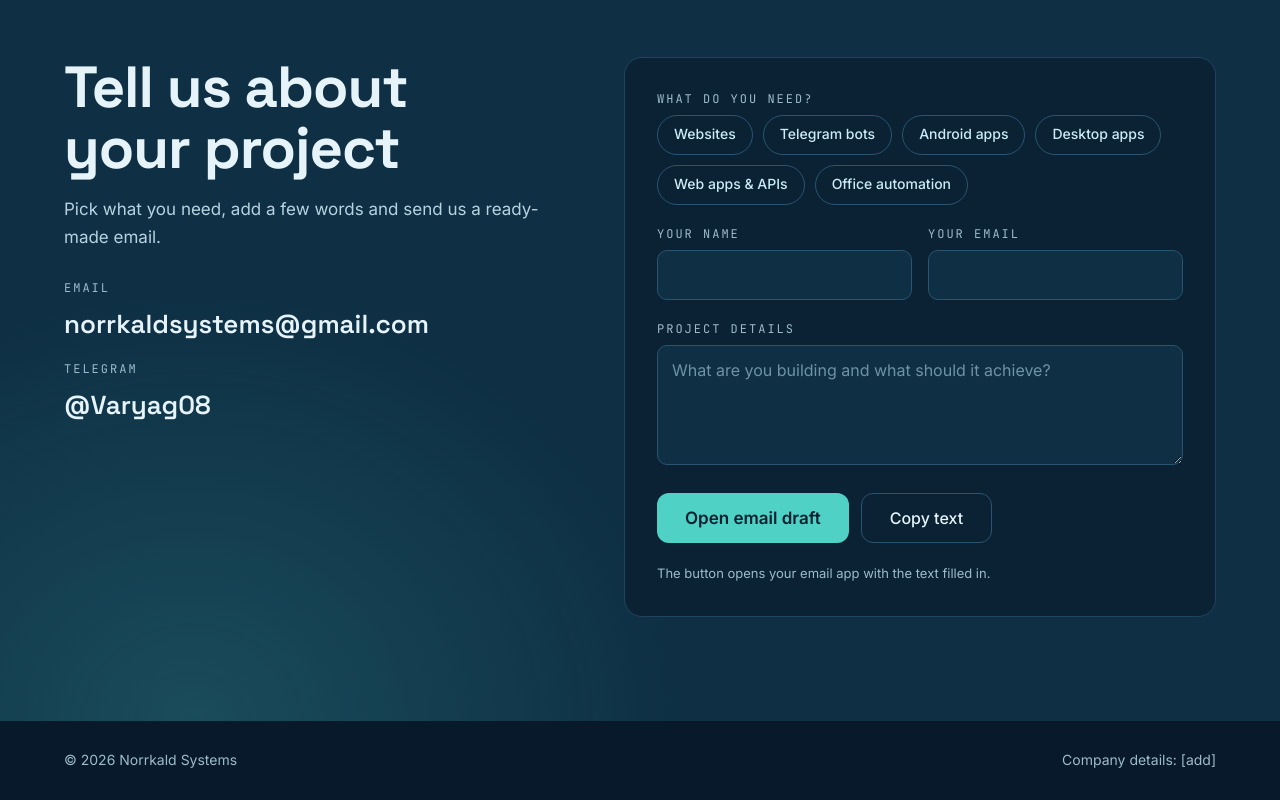
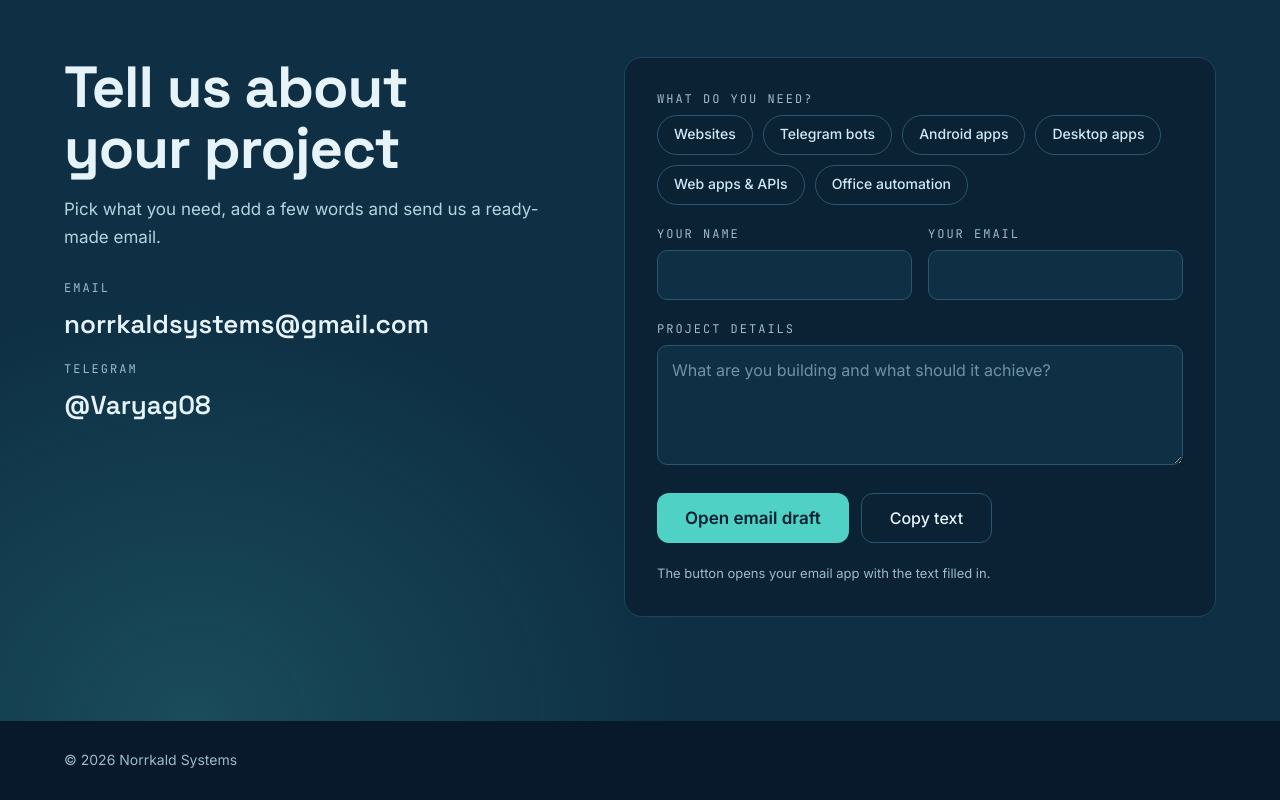
Before and after one commit to NorthVaryag/NorrKald, a plain HTML site: page index.html in a window 1280 px wide. Shown: the part 2989-3789 px from the top of the page. Drawn offline with Linux system fonts and the light colour scheme.

Commit message:
hide unnecessary

```diff
--- a/index.html
+++ b/index.html
@@ -335,7 +335,7 @@
 <footer>
     <div class="wrap">
         <span>© 2026 Norrkald Systems</span>
-        <span data-i18n="legal">Company details: [add]</span>
+        <!--<span data-i18n="legal">Company details: [add]</span>-->
     </div>
 </footer>
 
@@ -412,7 +412,7 @@
                 f_need:'Что вам нужно?',f_name:'Ваше имя',f_mail:'Ваша почта',f_msg:'Детали проекта',
                 f_ph:'Что вы создаёте и какой результат нужен?',
                 f_send:'Открыть черновик письма',f_copy:'Скопировать текст',
-                legal:'Реквизиты: [укажите]',
+                /*legal:'Реквизиты: [укажите]',*/
                 subject:'Запрос по проекту',
                 hello:'Здравствуйте, Norrkald Systems!',
                 need:'Меня интересует: ',
```
